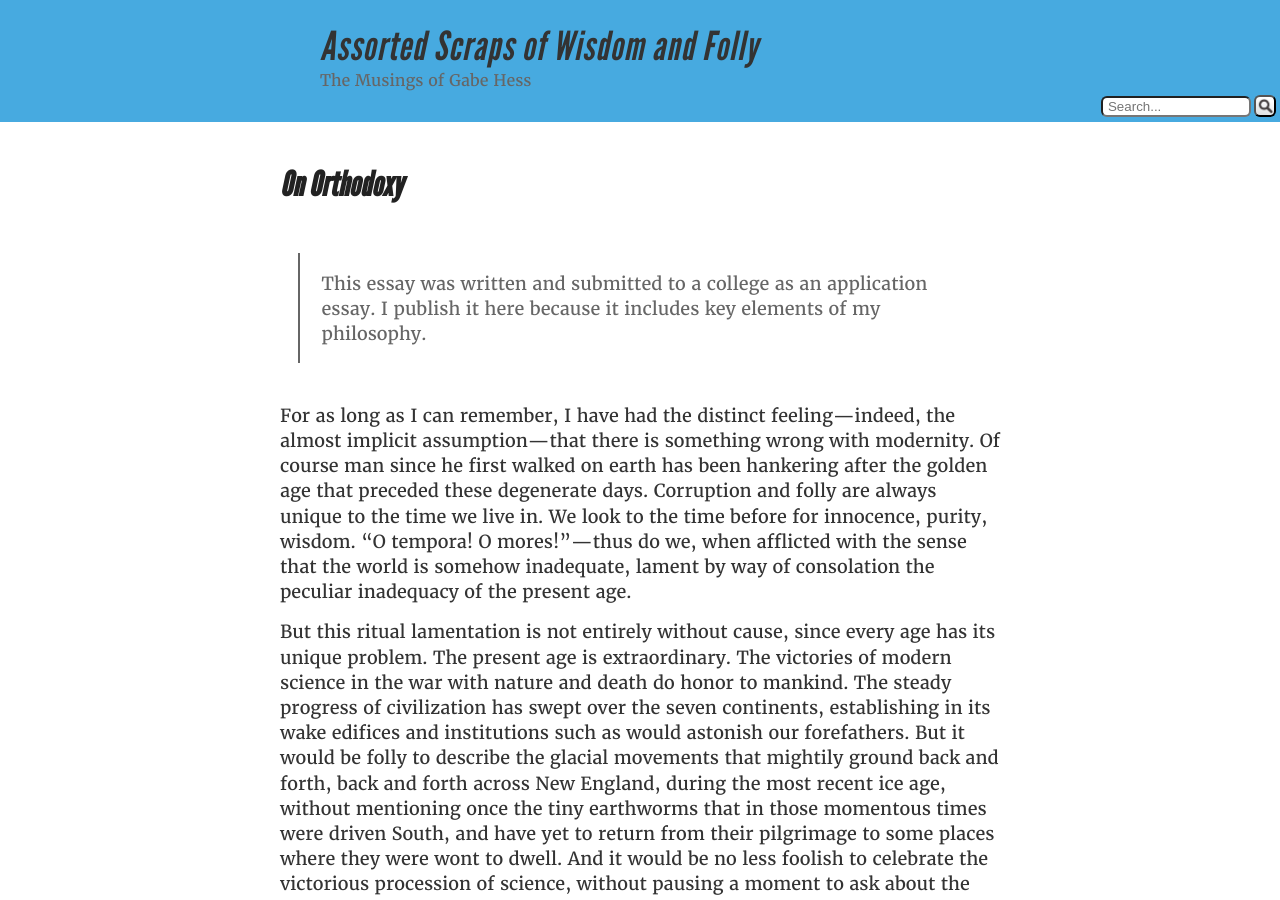
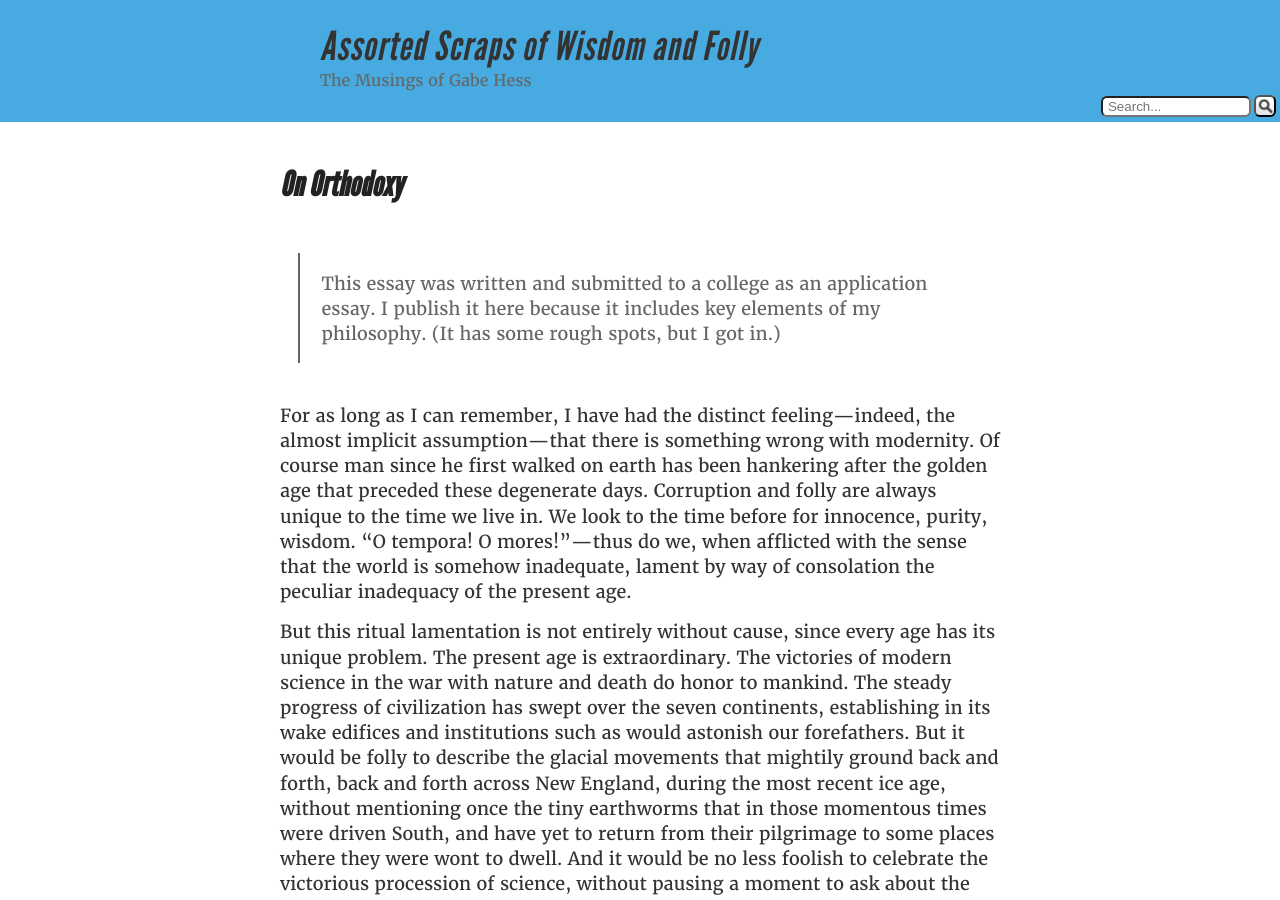
Before and after one commit to GabeHess/GabeHess.github.io, a Jekyll site: the page built from _posts/2021-1-11-on-orthodoxy.md, in a window 1280 px wide and 900 px high. Built offline with Jekyll 4.4.1, drawn with Linux system fonts in a browser that asks for light colours; some web fonts are replaced; comment, search, counter and statistics services are not loaded.

Commit message:
Edit note

```diff
--- a/_posts/2021-1-11-on-orthodoxy.md
+++ b/_posts/2021-1-11-on-orthodoxy.md
@@ -4,7 +4,7 @@ title: "On Orthodoxy"
 description: "For as long as I can remember, I have had the distinct feeling—indeed, the almost implicit assumption—that there is something wrong with modernity..."
 ---
 
->This essay was written and submitted to a college as an application essay. I publish it here because it includes key elements of my philosophy.
+>This essay was written and submitted to a college as an application essay. I publish it here because it includes key elements of my philosophy. (It has some rough spots, but I got in.)
 
 For as long as I can remember, I have had the distinct feeling—indeed, the almost implicit assumption—that there is something wrong with modernity. Of course man since he first walked on earth has been hankering after the golden age that preceded these degenerate days. Corruption and folly are always unique to the time we live in. We look to the time before for innocence, purity, wisdom. “O tempora! O mores!”—thus do we, when afflicted with the sense that the world is somehow inadequate, lament by way of consolation the peculiar inadequacy of the present age.
 
```
